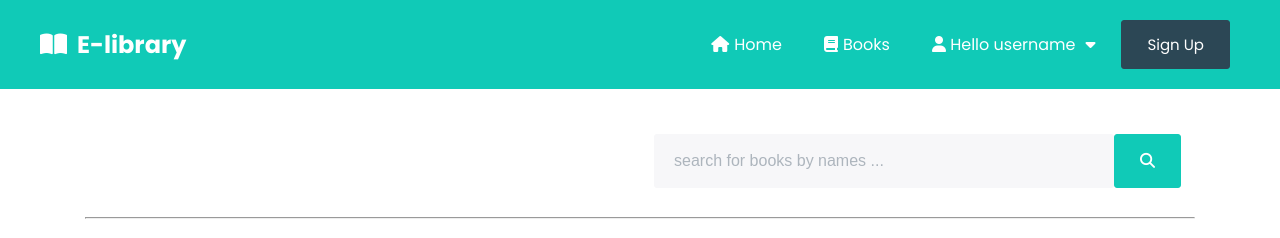
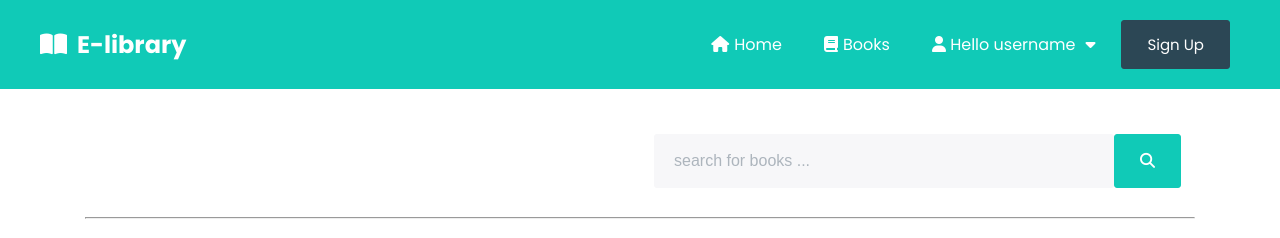
Before and after one commit to Ayman-shaim1/frontend-e-library, a React (Create React App) app: page /Books in a window 1280 px wide. Shown: the top 238 px of the page. Built offline with nearby package versions, Linux system fonts and the light colour scheme.

Commit message:
add search text input to Books page

```diff
--- a/src/pages/BooksPage.js
+++ b/src/pages/BooksPage.js
@@ -19,7 +19,7 @@ const BooksPage = () => {
       <Flex justifyContent='end'>
         <Form>
           <FormInputGroup>
-            <FormInput placeholder='search for books by names ...' />
+            <FormInput placeholder='search for books ...' />
             <Button>
               <i className='fas fa-search'></i>
             </Button>
```
